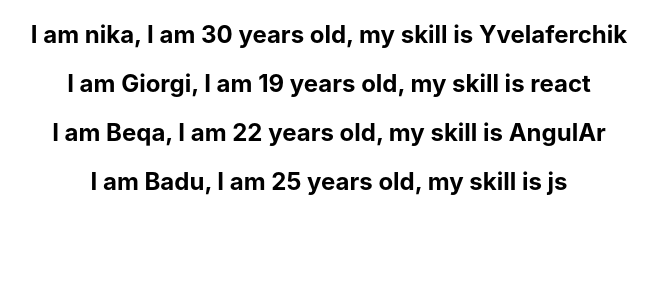
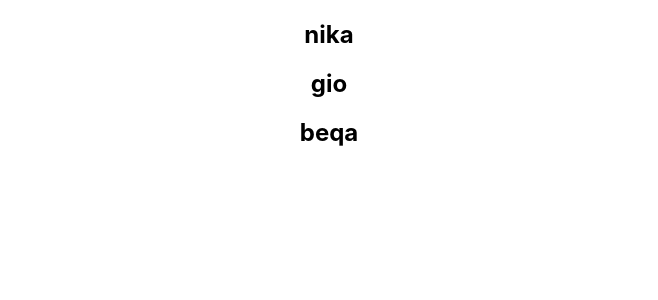
Before and after one commit to mikhita/my-react-app, a React (Create React App) app: page / in a window 1280 px wide. Shown: the top 300 px of the page, without its empty margins (311-969 px from the left). Built offline with nearby package versions, Linux system fonts and the light colour scheme.

Commit message:
I learn when I can use index and in which cases it will be a hindrance to my code

```diff
--- a/src/NameList.js
+++ b/src/NameList.js
@@ -1,36 +1,37 @@
 import React from 'react'
-import Person from './Person';
+// import Person from './Person';
 
 function PersonList() {
-    const people = [
-        {
-            id:1,
-            name:"nika",
-            age:30,
-            skill:"Yvelaferchik"
-        },
-        {
-            id:2,
-            name:"Giorgi",
-            age:19,
-            skill:"react"
-        },
-        {
-            id:3,
-            name:"Beqa",
-            age:22,
-            skill:"AngulAr"
-        },
-        {
-            id:4,
-            name:"Badu",
-            age:25,
-            skill:"js"
-        }
-    ]
-    const personList = people.map(person=><Person person={person}/>);
+    const names = ["nika", "gio", "beqa"]
+    // const people = [
+    //     {
+    //         id:1,
+    //         name:"nika",
+    //         age:30,
+    //         skill:"Yvelaferchik"
+    //     },
+    //     {
+    //         id:2,
+    //         name:"Giorgi",
+    //         age:19,
+    //         skill:"react"
+    //     },
+    //     {
+    //         id:3,
+    //         name:"Beqa",
+    //         age:22,
+    //         skill:"AngulAr"
+    //     },
+    //     {
+    //         id:4,
+    //         name:"Badu",
+    //         age:25,
+    //         skill:"js"
+    //     }
+    // ]
+    const nameList = names.map((name, index)=><h2 key={index}> {name}</h2>);
   return (
-        <div>{personList}</div>
+        <div>{nameList}</div>
     )
 }
 
```
